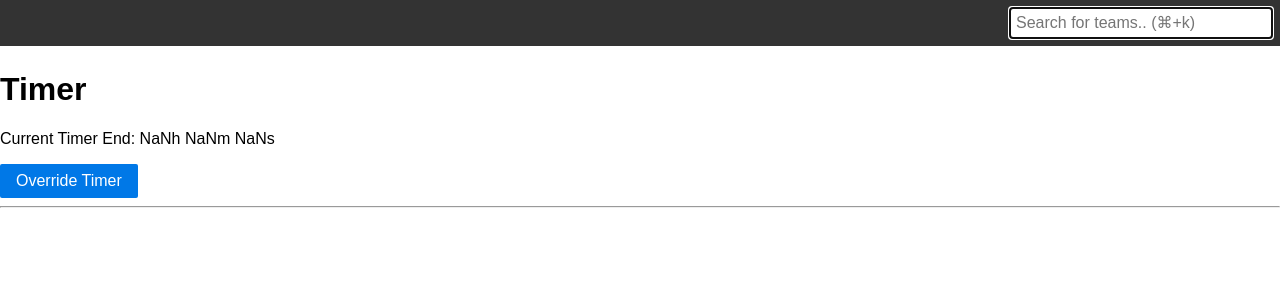
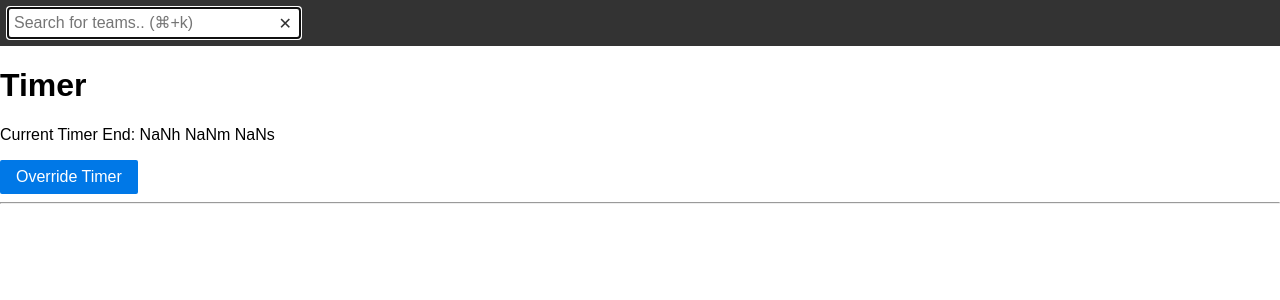
Before and after one commit to Malaber/turniere-match, a Flask app: page / in a window 1280 px wide. Shown: the top 300 px of the page. Run offline with Flask 3, Linux system fonts and the light colour scheme; data that the repository does not hold is empty.

Commit message:
Add delete button to search bar

```diff
--- a/static/main.js
+++ b/static/main.js
@@ -25,6 +25,12 @@ function filterTeams() {
         }
     });
 }
+function clearSearchInput() {
+    const input = document.getElementById("teamSearch");
+    input.value = "";
+    localStorage.removeItem('teamSearch');
+    filterTeams();
+}
 
 // Focus search input on page load and restore the search term
 document.addEventListener('DOMContentLoaded', function() {
--- a/static/style.css
+++ b/static/style.css
@@ -12,34 +12,30 @@
 }
 
 .navbar {
-    overflow: hidden;
+    display: flex;
+    align-items: center;
     background-color: #333;
-    position: fixed;
-    top: 0;
-    width: 100%;
-    z-index: 1000;
+}
+
+.search-wrapper {
+    position: relative;
+    display: flex;
+    align-items: center;
 }
 
 .navbar input[type="text"] {
-    float: right;
-    padding: 6px;
+    padding: 6px 36px 6px 6px; /* Adjust padding to make space for the button */
     margin: 8px;
     border: none;
     width: 250px; /* Adjust width as needed */
 }
 
-body {
-    padding-top: 50px;
+.navbar button {
+    position: absolute;
+    right: 10px;
+    background: none;
+    border: none;
+    color: #333;
+    font-size: 16px;
+    cursor: pointer;
 }
-
-/* Responsive adjustments */
-@media (max-width: 600px) {
-    .navbar input[type="text"] {
-        width: 100px; /* Adjust width for smaller screens */
-        margin: 8px 4px; /* Adjust margin for smaller screens */
-    }
-
-    body {
-        padding-top: 60px; /* Adjust padding for smaller screens */
-    }
-}
--- a/templates/index.jinja2
+++ b/templates/index.jinja2
@@ -12,7 +12,10 @@
 
 <body>
 <div class="navbar">
-    <input type="text" id="teamSearch" onkeyup="filterTeams()" placeholder="Search for teams.. (⌘+k)">
+    <div class="search-wrapper">
+        <input type="text" id="teamSearch" onkeyup="filterTeams()" placeholder="Search for teams.. (⌘+k)">
+        <button id="clearSearch" onclick="clearSearchInput()">✕</button>
+    </div>
 </div>
 {% include 'timer.jinja2' %}
 <hr>
```
